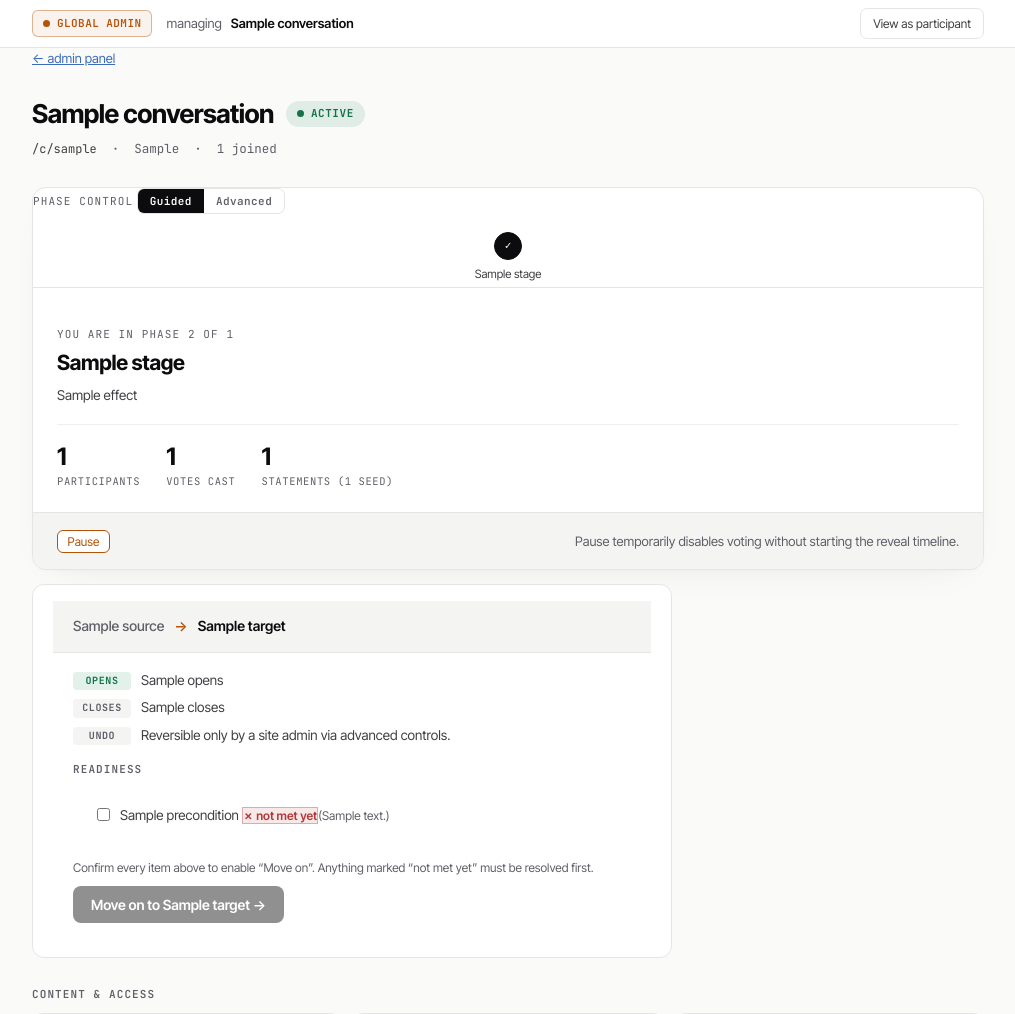
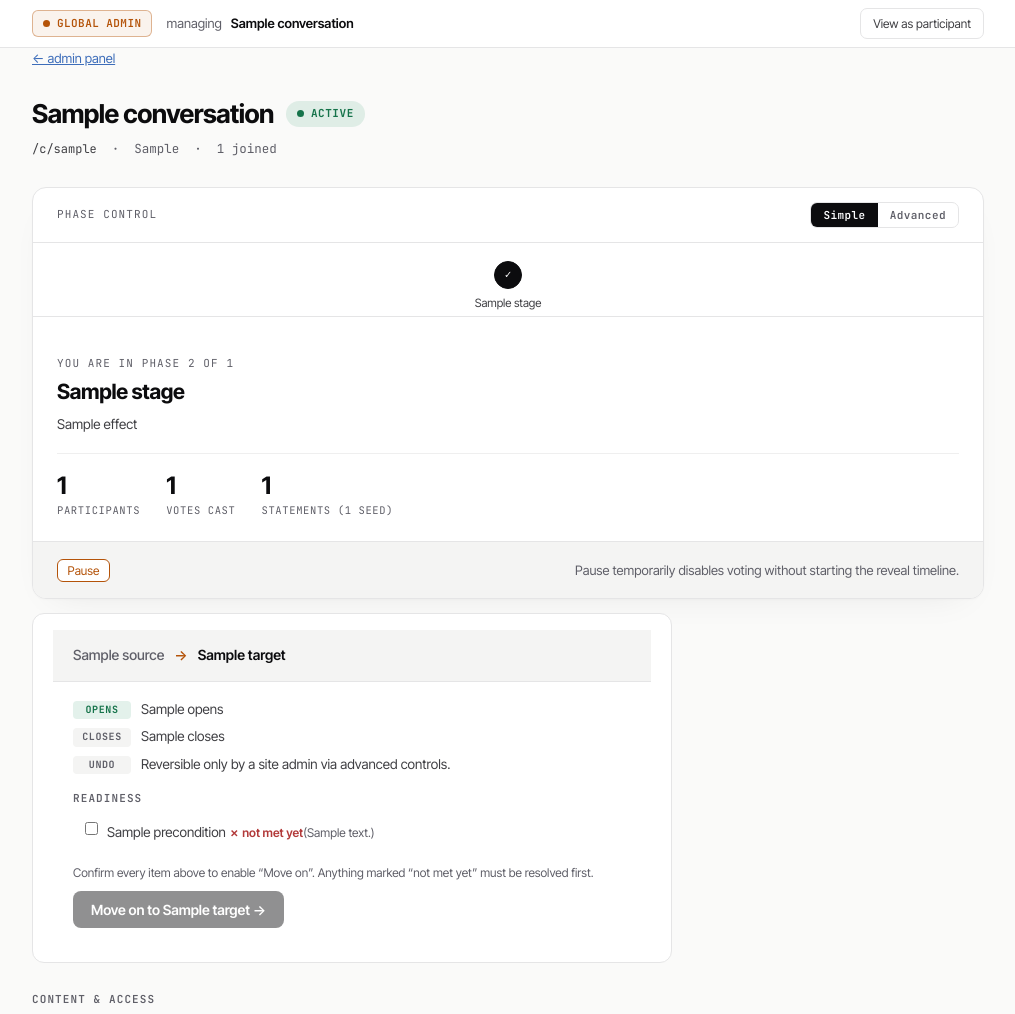
Before and after one commit to lgelauff/wiki-polis, a Flask app: template v2/templates/admin_conversation.html in a window 1280 px wide. Shown: the part 56-1070 px from the top of the page, without its empty margins (132-1147 px from the left). Run offline with Flask 3, Linux system fonts and the light colour scheme; the visitor is signed in with stand-in values (Sample User, id 1); tables that the repository leaves empty hold one stand-in row (values such as "Sample post"); the template is opened without the code that fills it: values that come from a table or form of the project are taken from there, most other values are stand-ins (such as "Sample title", 1, 10 or a date in 2020); parts of the project's set-up code (start-up, migrations or seed data) failed here and were passed over; some libraries are stand-ins or nearby versions.

Commit message:
style(admin): console polish + a11y fix (#172 staging feedback)
- Rename the phase-control mode toggle Guided→Simple; style .phase-hero-top
  so the Simple/Advanced switch sits hard-right with proper padding.
- Tighten readiness rows: drop the double padding (nested .confirm-row) and
  the malformed circle-on-text unmet badge; reduce vertical spacing.
- Show the featured count as "(N selected, 15 recommended)" — parentheses,
  no checkmark.
- Put the Settings form in a .panel so it reads as a structured box.
- Fix verified a11y blocker: remove the duplicate <main id="main"> wrapper
  (base.html already provides it; the nested one broke the skip link).

Co-Authored-By: Claude Opus 4.8 (1M context) <noreply@anthropic.com>

```diff
--- a/v2/static/redesign.css
+++ b/v2/static/redesign.css
@@ -863,3 +863,19 @@
 .ptl-legend-swatch { width: 14px; height: 14px; border-radius: 50%; flex-shrink: 0; }
 .ptl-legend-swatch--active  { border: 2px solid var(--ink); }
 .ptl-legend-swatch--passive { border: 2px dashed var(--hairline); }
+
+/* ── Pass-1 polish (#172 staging feedback) ────────────────────────────────── */
+/* Phase-hero header row: kicker left, Simple/Advanced switch hard right. */
+.phase-hero-top {
+  display: flex;
+  align-items: center;
+  justify-content: space-between;
+  gap: 12px;
+  padding: 14px 24px;
+  border-bottom: 1px solid var(--hairline);
+}
+/* Tighter readiness rows — the checkbox label no longer double-pads. */
+.readiness li { padding-top: 6px; padding-bottom: 6px; }
+.readiness li > label { display: inline-flex; align-items: flex-start; gap: 9px; margin: 0; cursor: pointer; }
+/* More breathing room around the phase-control section, like the other boxes. */
+#phaseControl { margin-top: 1.75rem; }
--- a/v2/templates/admin_conversation.html
+++ b/v2/templates/admin_conversation.html
@@ -20,7 +20,7 @@
   </div>
 </div>
 
-<main id="main" tabindex="-1">
+{# base.html already provides <main id="main">; don't nest a second one. #}
 <div class="console">
 
   <p class="muted" style="margin-bottom:1rem">
@@ -54,7 +54,7 @@
         {# Reusable per-box Guided/Advanced switch. Only this box has one today; the
            generic JS (bottom) drives any box with [data-mode] + .mode-switch. #}
         <span class="mode-switch" role="group" aria-label="Phase control mode">
-          <button type="button" class="pc-guided" aria-pressed="true">Guided</button>
+          <button type="button" class="pc-guided" aria-pressed="true">Simple</button>
           <button type="button" class="pc-advanced mode-adv" aria-pressed="false">Advanced</button>
         </span>
         {% endif %}
@@ -164,12 +164,12 @@
               <ul class="readiness">
                 {% for p in transition.preconditions %}
                 <li>
-                  <label class="confirm-row">
+                  <label>
                     <input type="checkbox" name="{{ p.id }}" class="phase-move-check moveon-check">
                     <span class="readiness-label">{{ p.label }}
                       {% if p.met is not none %}
-                        {% if p.met %}<span class="readiness-note">✓ {{ p.note or 'met' }}</span>
-                        {% else %}<span class="phase-check-unmet readiness-state--unmet"><span aria-hidden="true">✗</span> not met yet</span>{% if p.note %}<span class="readiness-note">({{ p.note }})</span>{% endif %}{% endif %}
+                        {% if p.met %}<span class="readiness-note">({{ p.note or 'met' }})</span>
+                        {% else %}<span class="phase-check-unmet"><span aria-hidden="true">✗</span> not met yet</span>{% if p.note %}<span class="readiness-note">({{ p.note }})</span>{% endif %}{% endif %}
                       {% endif %}
                     </span>
                   </label>
@@ -311,7 +311,7 @@
 
     <details class="phase-advanced">
       <summary>Settings — title, intro/outro, access policy</summary>
-      <form method="post"
+      <form method="post" class="panel"
             action="{{ url_for('admin.admin_conversation_edit', conv_id=conversation.id) }}"
             style="margin-top:.75rem">
         <input type="hidden" name="csrf_token" value="{{ csrf_token() }}">
@@ -431,7 +431,6 @@
   {% endif %}{# is_admin #}
 
 </div>
-</main>
 
 {# Generic per-box Guided/Advanced switch — drives any [data-mode] box with a
    .mode-switch (.pc-guided / .pc-advanced). Only the phase box has one today. #}
```
